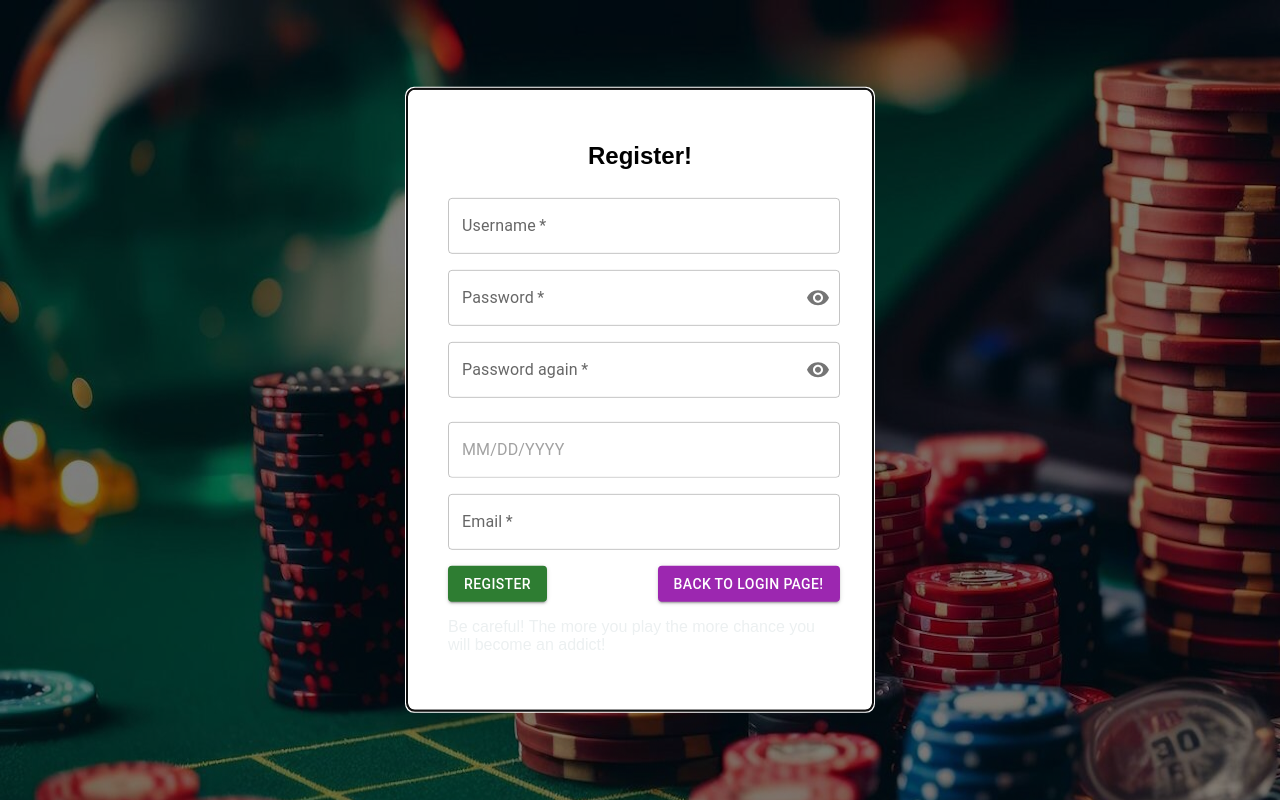
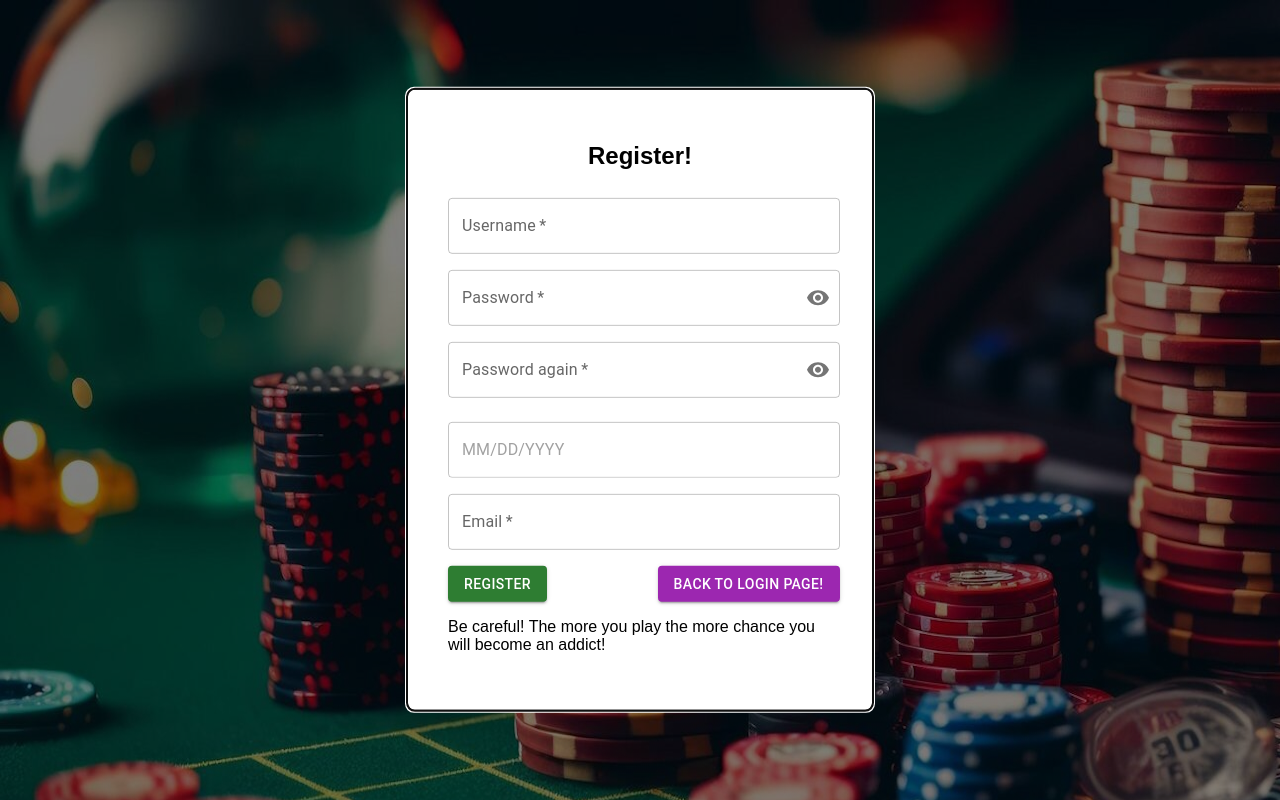
Before and after one commit to BeteriGabor/Vizsgaremek, a React (Create React App) app in the folder FrontEnd/Games/: page /register in a window 1280 px wide. Built offline with nearby package versions, Linux system fonts and the light colour scheme.

Commit message:
2025.03.03 8:56
hibakezelés blackjacken , alert módosítása regisztrációnál

```diff
--- a/FrontEnd/Games/src/components/BlackJack/Blackjack.jsx
+++ b/FrontEnd/Games/src/components/BlackJack/Blackjack.jsx
@@ -133,6 +133,8 @@ const Blackjack = () => {
                 setMessage('You win!');
             } else if (playerScore < dealerScore) {
                 setMessage('You lose!');
+            } else if (playerScore === 21 && dealerScore < 21) {
+                setMessage('You win')
             } else {
                 setMessage('It\'s a tie!');
             }
--- a/FrontEnd/Games/src/components/Register/Register.jsx
+++ b/FrontEnd/Games/src/components/Register/Register.jsx
@@ -55,6 +55,10 @@ function Register(){
           justifyContent: 'space-between'
         }
 
+        const style3 = {
+          color: 'black'
+        }
+
         const handleSubmit = async (event) => {
           event.preventDefault();
           const emailPattern = /^[a-zA-Z0-9._%+-]+@[a-zA-Z0-9.-]+\.[a-zA-Z]{2,}$/;
@@ -74,7 +78,7 @@ function Register(){
                     birthDate: dayjs(birthDate).format("YYYY-MM-DD"),
                   });
 
-                  console.log(response.data);
+                  alert(response.data.message)
                   navigate('/sign_in');
 
               } catch (error) {
@@ -190,7 +194,7 @@ function Register(){
                                 <Button variant="contained" type="submit" color="secondary">Back to Login page!</Button>
                             </Link>
                         </Box>
-                        <p>Be careful! The more you play the more chance you will become an addict!</p>
+                        <p style={style3}>Be careful! The more you play the more chance you will become an addict!</p>
                     </FormControl>
                </form>
             </Box>
--- a/FrontEnd/Games/src/components/Sign_in/Sign_in.jsx
+++ b/FrontEnd/Games/src/components/Sign_in/Sign_in.jsx
@@ -52,7 +52,8 @@ function Sign_in() {
 
     const style3 = {
       display: 'flex',
-      justifyContent: 'space-between'
+      justifyContent: 'space-between',
+      color: 'black'
     }
 
     const handleSubmit = async (event) => {
```
